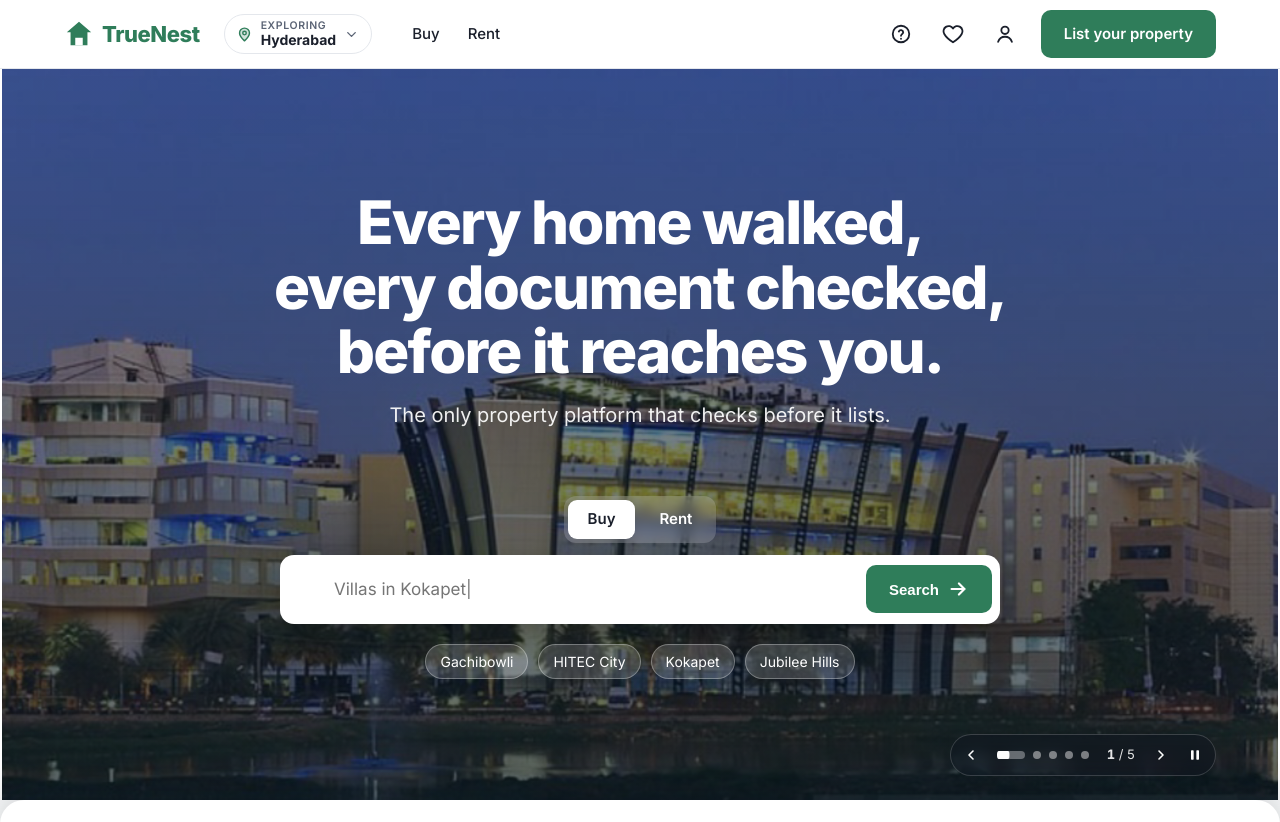
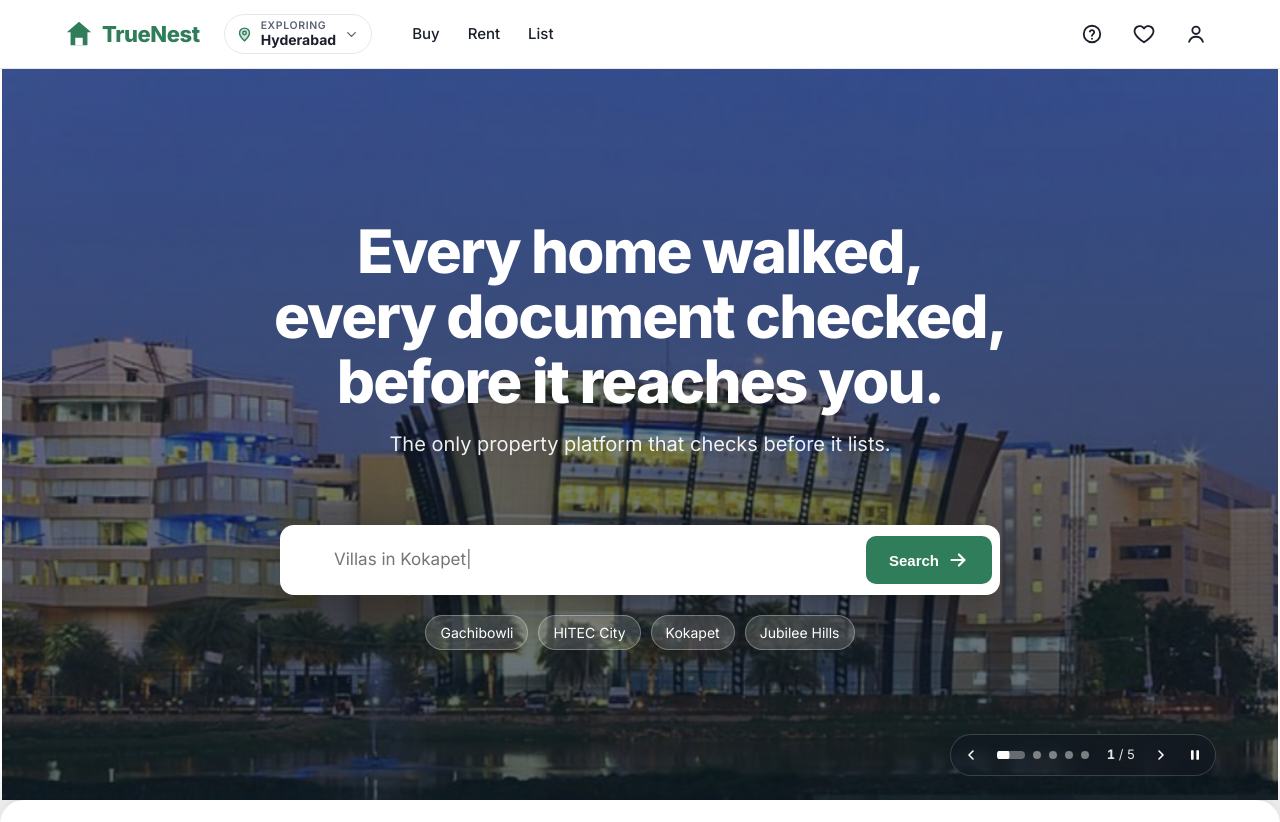
Before and after one commit to MustardPenguin/TN-React, a React (Vite) app in the folder app/: page / in a window 1280 px wide. Shown: the top 822 px of the page. Built offline with nearby package versions, Linux system fonts and the light colour scheme.

Commit message:
Hero changes

```diff
--- a/app/src/components/layout/Header.jsx
+++ b/app/src/components/layout/Header.jsx
@@ -18,7 +18,6 @@ export function Header({ links, iconLinks = [], cities = [], onCityChange }) {
           {iconLinks.map((link) => (
             <a key={link.label} href={link.href} className="icon-link" aria-label={link.label} title={link.label}><Icon name={link.icon} /></a>
           ))}
-          <a href="#" className="btn btn-primary">List your property</a>
           <button className="menu-btn" aria-label="Menu"><Icon name="menu" /></button>
         </div>
       </div>
--- a/app/src/components/sections/Hero.css
+++ b/app/src/components/sections/Hero.css
@@ -2,13 +2,13 @@
    Sticky: the hero stays put while .page-sheet slides over it. `--hero-top`
    is set in Hero.jsx so a hero taller than the window scrolls until its
    bottom is visible before it pins.
-   Full-screen: at least the visible height minus the header, capped at
-   1000px for very tall screens. It's a minimum, so on short screens the hero
-   simply grows to fit its content (and scrolls) instead of being squeezed.
+   Full-screen: at least the visible height minus the header, on any screen
+   size (no upper cap). It's a minimum, so on short screens the hero simply
+   grows to fit its content (and scrolls) instead of being squeezed.
    svh = the height with mobile browser bars showing, so it doesn't jump as
    they slide in and out. The 560px line is a fallback for older browsers. */
 .hero { position: sticky; top: var(--hero-top, 68px); isolation: isolate; overflow: hidden; display: flex; align-items: center; padding: 96px 0;
-  min-height: 560px; min-height: min(calc(100svh - var(--header-h)), 1000px);
+  min-height: 560px; min-height: calc(100svh - var(--header-h));
   background: linear-gradient(135deg, #0e7c7b, #1d3b53);
   /* White frame on the left and right; the slides sit inside it. */
   border-inline: 2.5px solid #fff; }
@@ -61,6 +61,27 @@
   .hero-controls { bottom: 14px; }
   .hero-controls .container { justify-content: center; }
 }
+/* Short screens (under 760px tall, e.g. 1366×768 laptops, 1024×600 tablets,
+   smaller phones): shrink the padding, headline and spacing with the screen
+   height (svh) so the hero still fits. Taller screens are unaffected.
+   Bottom padding keeps clear of the slideshow controls. */
+@media (max-height: 760px) {
+  .hero { padding: clamp(20px, 5svh, 64px) 0 clamp(72px, 11svh, 96px); }
+  .hero h1 { font-size: min(clamp(36px, 4.75vw, 60px), 6.5svh); }
+  .hero-copy-item.headline-medium h1 { font-size: min(clamp(30px, 4.4vw, 48px), 5.4svh); }
+  .hero-copy-item.headline-small h1 { font-size: min(clamp(26px, 3.6vw, 40px), 4.6svh); }
+  .hero p { margin: 12px auto min(36px, 4svh); }
+  .tabs { margin-bottom: 8px; }
+  .search input { padding: 11px 12px; }
+  .hero-tags { margin-top: 12px; }
+}
+/* Short phones: popular-search tags become one swipeable row instead of two. */
+@media (max-width: 760px) and (max-height: 760px) {
+  .hero { padding-bottom: 68px; }
+  .hero-tags { flex-wrap: nowrap; justify-content: flex-start; overflow-x: auto; scrollbar-width: none; margin-inline: -16px; padding-inline: 16px; }
+  .hero-tags span { flex-shrink: 0; }
+}
+
 @media (prefers-reduced-motion: reduce) {
   .hero-slide.is-active,
   .hero-slide.is-leaving { animation: none; }
--- a/app/src/components/sections/Hero.jsx
+++ b/app/src/components/sections/Hero.jsx
@@ -7,7 +7,6 @@ import { Icon } from '../ui/Icon.jsx';
 import { SlideControls } from '../ui/SlideControls.jsx';
 import './Hero.css';
 
-const TABS = ['Buy', 'Rent'];
 const SEARCH_PLACEHOLDER = 'Enter a locality, project, or PIN code';
 const CURSOR = '|';
 const CURSOR_BLINK_MS = 530;
@@ -166,9 +165,6 @@ export function Hero({ activeTab = 'Buy', popularSearches, searchSuggestions = [
       <div className="container hero-inner">
         <HeroCopy headlines={headlines} active={copyIndex} />
         <div className="search-card">
-          <div className="tabs">
-            {TABS.map((tab) => <a key={tab} href="#" className={cx('tab', tab === activeTab && 'active')}>{tab}</a>)}
-          </div>
           <HeroSearch suggestions={searchSuggestions} />
           <div className="hero-tags">
             {popularSearches.map((term) => <span key={term}>{term}</span>)}
--- a/app/src/data/navigation.js
+++ b/app/src/data/navigation.js
@@ -5,13 +5,13 @@ const cityThumb = (id) => `https://images.unsplash.com/${id}?auto=format&fit=cro
 
 export const headerCities = [
   { name: 'Hyderabad', state: 'Telangana', homes: 6120, image: cityThumb('photo-1696941515998-d83f24967aca') }, // Charminar
-  { name: 'Mumbai', state: 'Maharashtra', homes: 3480, image: cityThumb('photo-1529253355930-ddbe423a2ac7') }, // Gateway of India
   { name: 'Bengaluru', state: 'Karnataka', homes: 2960, image: cityThumb('photo-1565018054866-968e244671af') }, // Vidhana Soudha
 ];
 
 export const mainNav = [
   { label: 'Buy', href: '#' },
   { label: 'Rent', href: '#' },
+  { label: 'List', href: '#' }
 ];
 
 // Icon-only links at the top right of the header. `label` is the accessible
```
